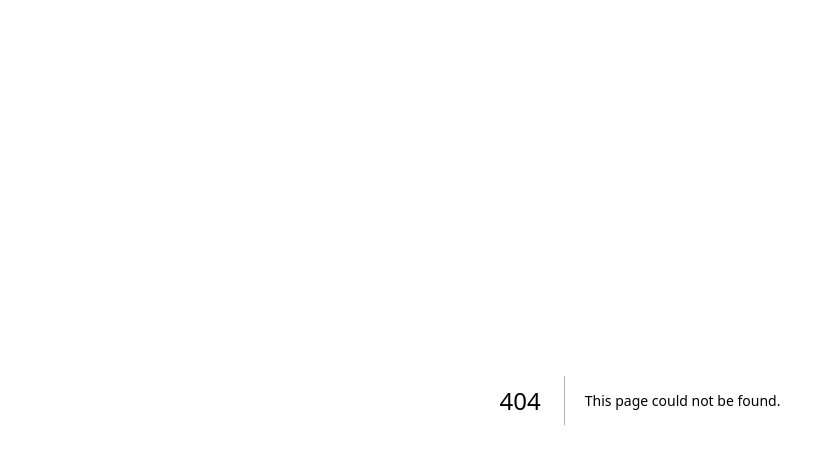
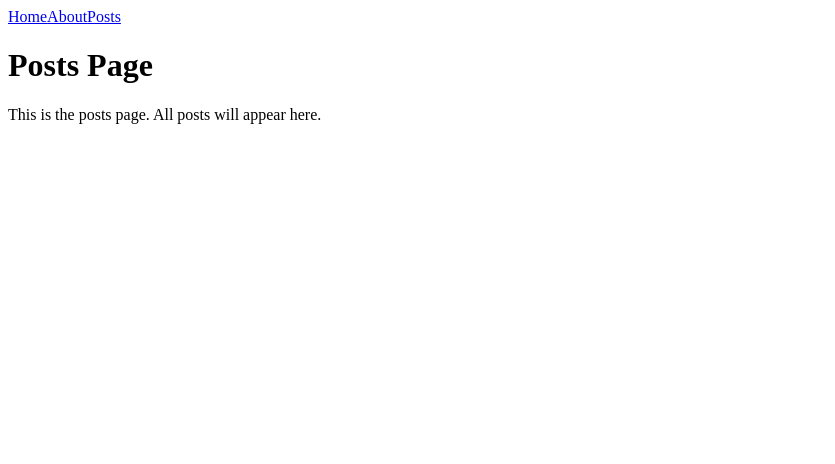
Before and after one commit to YaredAbebe01/alx-project-0x02-setup, a Next.js app in the folder alx-project-0x02/: page /posts in a window 1280 px wide. Before the commit this address had no page. Shown: the top 464 px of the page, without its empty margins (0-835 px from the left). Built offline with nearby package versions, Linux system fonts and the light colour scheme.

Commit message:
Add Header component and navigation to all pages

```diff
--- a/alx-project-0x02/components/layout/Header.tsx
+++ b/alx-project-0x02/components/layout/Header.tsx
@@ -1,12 +1,12 @@
+import React from "react";
 import Link from "next/link";
-import React from "react";
 
 const Header: React.FC = () => {
   return (
     <header className="w-full p-4 bg-blue-600 text-white flex justify-center gap-6 text-lg font-semibold">
-      <Link href="/">Home</Link>
-      <Link href="/home">/home Page</Link>
+      <Link href="/home">Home</Link>
       <Link href="/about">About</Link>
+      <Link href="/posts">Posts</Link>
     </header>
   );
 };
--- a/alx-project-0x02/pages/about.tsx
+++ b/alx-project-0x02/pages/about.tsx
@@ -1,8 +1,11 @@
 import React from "react";
-import Button from "@/components/common/Button";
+import Button from "../components/common/Button";
+import Header from "../components/layout/Header";
 
 export default function About() {
   return (
+    <div>
+      <Header />
       <div className="p-6">
         <h1 className="text-2xl font-bold mb-4">About Page</h1>
 
@@ -20,5 +23,6 @@ export default function About() {
           </Button>
         </div>
       </div>
+    </div>
   );
 }
--- a/alx-project-0x02/pages/home.tsx
+++ b/alx-project-0x02/pages/home.tsx
@@ -1,6 +1,7 @@
 import { useState } from "react";
 import Card from "../components/common/Card";
 import PostModal from "../components/common/PostModal";
+import Header from "../components/layout/Header";
 
 export default function HomePage() {
   const [posts, setPosts] = useState([
@@ -15,6 +16,8 @@ export default function HomePage() {
   };
 
   return (
+    <div>
+      <Header />
       <div className="p-6">
         <h1 className="text-3xl font-bold text-center mb-6">Home Page</h1>
 
@@ -35,5 +38,6 @@ export default function HomePage() {
           onSubmit={addNewPost}
         />
       </div>
+    </div>
   );
 }
--- /dev/null
+++ b/alx-project-0x02/pages/posts.tsx
@@ -0,0 +1,14 @@
+import React from "react";
+import Header from "../components/layout/Header";
+
+export default function Posts() {
+  return (
+    <div>
+      <Header />
+      <div className="p-6">
+        <h1 className="text-2xl font-bold">Posts Page</h1>
+        <p className="mt-4">This is the posts page. All posts will appear here.</p>
+      </div>
+    </div>
+  );
+}
```
Lines whose indentation alone changed are shown as unchanged.
